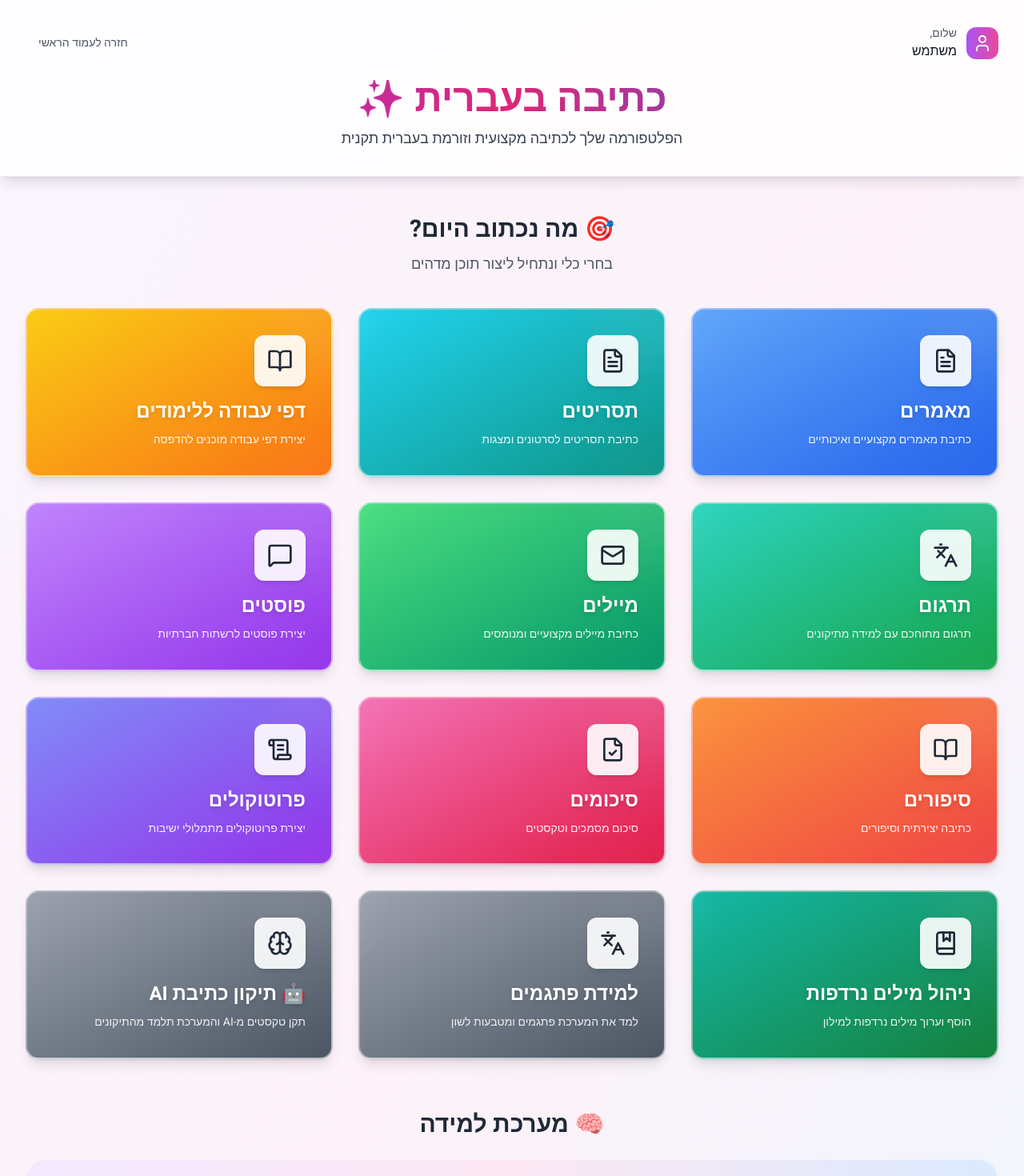
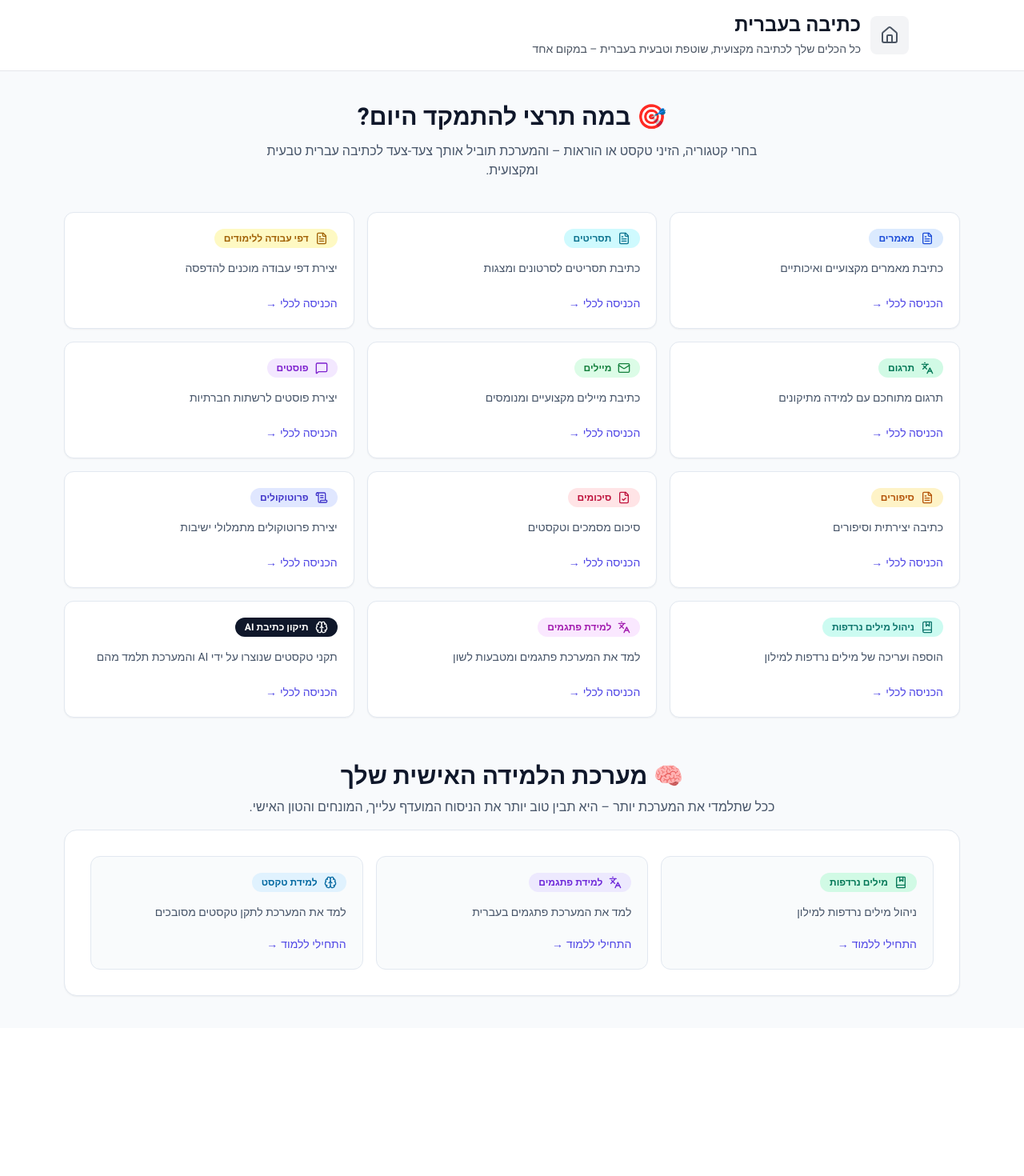
Before and after one commit to liatbenshai/ktiva-evrit, a Next.js app: page /dashboard in a window 1280 px wide. Shown: the top 1470 px of the page at 80% size. After the commit the page ends 1285 px from the top, so only its background shows below. Built offline with nearby package versions, Linux system fonts and the light colour scheme.

Commit message:
Refresh dashboard home layout

```diff
--- a/app/(dashboard)/dashboard/page.tsx
+++ b/app/(dashboard)/dashboard/page.tsx
@@ -1,20 +1,18 @@
 'use client'
 
 import Link from 'next/link';
-import { useState } from 'react';
 import {
+  BookMarked,
+  Brain,
+  FileCheck,
   FileText,
+  Home as HomeIcon,
+  Languages,
   Mail,
   MessageSquare,
-  BookOpen,
-  FileCheck,
   ScrollText,
-  User,
-  BookMarked,
-  Brain,
-  TrendingUp,
-  Languages
 } from 'lucide-react';
+import PageHeader from '@/components/layout/PageHeader';
 
 const modules = [
   {
@@ -22,259 +20,185 @@ const modules = [
     description: 'כתיבת מאמרים מקצועיים ואיכותיים',
     icon: FileText,
     href: '/dashboard/articles',
-    color: 'bg-blue-500',
+    badgeClass: 'bg-blue-100 text-blue-700',
   },
   {
     title: 'תסריטים',
     description: 'כתיבת תסריטים לסרטונים ומצגות',
     icon: FileText,
     href: '/dashboard/scripts',
-    color: 'bg-cyan-500',
+    badgeClass: 'bg-cyan-100 text-cyan-700',
   },
   {
     title: 'דפי עבודה ללימודים',
     description: 'יצירת דפי עבודה מוכנים להדפסה',
-    icon: BookOpen,
+    icon: FileText,
     href: '/dashboard/worksheets',
-    color: 'bg-yellow-500',
+    badgeClass: 'bg-yellow-100 text-yellow-700',
   },
   {
     title: 'תרגום',
     description: 'תרגום מתוחכם עם למידה מתיקונים',
     icon: Languages,
     href: '/dashboard/prompts',
-    color: 'bg-teal-500',
+    badgeClass: 'bg-emerald-100 text-emerald-700',
   },
   {
     title: 'מיילים',
     description: 'כתיבת מיילים מקצועיים ומנומסים',
     icon: Mail,
     href: '/dashboard/emails',
-    color: 'bg-green-500',
+    badgeClass: 'bg-green-100 text-green-700',
   },
   {
     title: 'פוסטים',
     description: 'יצירת פוסטים לרשתות חברתיות',
     icon: MessageSquare,
     href: '/dashboard/posts',
-    color: 'bg-purple-500',
+    badgeClass: 'bg-purple-100 text-purple-700',
   },
   {
     title: 'סיפורים',
     description: 'כתיבה יצירתית וסיפורים',
-    icon: BookOpen,
+    icon: FileText,
     href: '/dashboard/stories',
-    color: 'bg-orange-500',
+    badgeClass: 'bg-amber-100 text-amber-700',
   },
   {
     title: 'סיכומים',
     description: 'סיכום מסמכים וטקסטים',
     icon: FileCheck,
     href: '/dashboard/summaries',
-    color: 'bg-pink-500',
+    badgeClass: 'bg-rose-100 text-rose-700',
   },
   {
     title: 'פרוטוקולים',
     description: 'יצירת פרוטוקולים מתמלולי ישיבות',
     icon: ScrollText,
     href: '/dashboard/protocols',
-    color: 'bg-indigo-500',
+    badgeClass: 'bg-indigo-100 text-indigo-700',
   },
   {
     title: 'ניהול מילים נרדפות',
-    description: 'הוסף וערוך מילים נרדפות למילון',
+    description: 'הוספה ועריכה של מילים נרדפות למילון',
     icon: BookMarked,
     href: '/dashboard/synonyms',
-    color: 'bg-teal-600',
+    badgeClass: 'bg-teal-100 text-teal-700',
   },
   {
     title: 'למידת פתגמים',
     description: 'למד את המערכת פתגמים ומטבעות לשון',
     icon: Languages,
     href: '/dashboard/idioms',
-    color: 'bg-purple-600',
+    badgeClass: 'bg-fuchsia-100 text-fuchsia-700',
   },
   {
-    title: '🤖 תיקון כתיבת AI',
-    description: 'תקן טקסטים מ-AI והמערכת תלמד מהתיקונים',
+    title: 'תיקון כתיבת AI',
+    description: 'תקני טקסטים שנוצרו על ידי AI והמערכת תלמד מהם',
     icon: Brain,
     href: '/dashboard/ai-correction',
-    color: 'bg-gradient-to-r from-purple-600 to-pink-600',
+    badgeClass: 'bg-slate-900 text-white',
+  },
+];
+
+const learningTiles = [
+  {
+    title: 'מילים נרדפות',
+    description: 'ניהול מילים נרדפות למילון',
+    href: '/dashboard/synonyms',
+    icon: BookMarked,
+    badgeClass: 'bg-emerald-100 text-emerald-700',
+  },
+  {
+    title: 'למידת פתגמים',
+    description: 'למד את המערכת פתגמים בעברית',
+    href: '/dashboard/idioms',
+    icon: Languages,
+    badgeClass: 'bg-violet-100 text-violet-700',
+  },
+  {
+    title: 'למידת טקסט',
+    description: 'למד את המערכת לתקן טקסטים מסובכים',
+    href: '/dashboard/learn',
+    icon: Brain,
+    badgeClass: 'bg-sky-100 text-sky-700',
   },
 ];
 
 export default function DashboardPage() {
+  return (
+    <div className="min-h-screen bg-slate-50" dir="rtl">
+      <PageHeader
+        icon={HomeIcon}
+        title="כתיבה בעברית"
+        description="כל הכלים שלך לכתיבה מקצועית, שוטפת וטבעית בעברית – במקום אחד"
+      />
 
-  return (
-    <div className="min-h-screen bg-gradient-to-br from-purple-50 via-pink-50 to-blue-50" dir="rtl">
-      {/* Header */}
-      <header className="bg-white/80 backdrop-blur-sm shadow-lg border-b border-purple-100 sticky top-0 z-50">
-        <div className="max-w-7xl mx-auto px-3 sm:px-4 lg:px-8 py-4 sm:py-6 lg:py-8">
-          <div className="flex items-center justify-between mb-4 sm:mb-6">
-            <div className="flex items-center gap-2 sm:gap-3">
-              <div className="w-8 h-8 sm:w-10 sm:h-10 bg-gradient-to-r from-purple-500 to-pink-500 rounded-xl flex items-center justify-center flex-shrink-0">
-                <User className="w-4 h-4 sm:w-6 sm:h-6 text-white" />
+      <main className="mx-auto w-full max-w-6xl px-4 py-6 sm:py-10">
+        <section className="mb-8 flex flex-col items-center gap-3 text-center sm:mb-10">
+          <h2 className="text-2xl font-semibold text-slate-900 sm:text-3xl">
+            🎯 במה תרצי להתמקד היום?
+          </h2>
+          <p className="max-w-2xl text-sm text-slate-600 sm:text-base">
+            בחרי קטגוריה, הזיני טקסט או הוראות – והמערכת תוביל אותך צעד-צעד לכתיבה עברית טבעית ומקצועית.
+          </p>
+        </section>
+
+        <section aria-label="כלי כתיבה" className="space-y-6">
+          <div className="grid grid-cols-1 gap-4 sm:grid-cols-2 lg:grid-cols-3">
+            {modules.map(({ title, description, icon: Icon, href, badgeClass }) => (
+              <Link
+                key={href}
+                href={href}
+                className="group flex flex-col rounded-xl border border-slate-200 bg-white p-5 shadow-sm transition hover:-translate-y-1 hover:shadow-md focus-visible:outline-none focus-visible:ring-2 focus-visible:ring-indigo-400"
+              >
+                <div className={`mb-4 inline-flex w-fit items-center gap-2 rounded-full px-3 py-1 text-xs font-semibold ${badgeClass}`}>
+                  <Icon className="h-4 w-4" />
+                  <span>{title}</span>
                 </div>
-              <div>
-                <p className="text-xs sm:text-sm text-gray-600">שלום,</p>
-                <p className="text-sm sm:text-base font-medium text-gray-900">משתמש</p>
+                <p className="text-sm text-slate-600">{description}</p>
+                <span className="mt-6 inline-flex items-center gap-1 text-sm font-medium text-indigo-600 transition group-hover:gap-2">
+                  הכניסה לכלי
+                  <span aria-hidden>→</span>
+                </span>
+              </Link>
+            ))}
           </div>
-            </div>
-            <div className="flex gap-2">
-              <a
-                href="/"
-                className="flex items-center gap-1 sm:gap-2 px-2 sm:px-4 py-1.5 sm:py-2 text-xs sm:text-sm text-gray-600 hover:text-gray-800 hover:bg-gray-100 rounded-lg transition-colors"
-              >
-                <span className="hidden sm:inline">חזרה לעמוד הראשי</span>
-                <span className="sm:hidden">בית</span>
-              </a>
-            </div>
-          </div>
-          <div className="text-center">
-            <h1 className="text-3xl sm:text-4xl lg:text-5xl font-bold bg-gradient-to-r from-purple-600 via-pink-600 to-blue-600 bg-clip-text text-transparent px-2">
-              כתיבה בעברית ✨
-            </h1>
-            <p className="mt-2 sm:mt-3 text-sm sm:text-base lg:text-lg text-gray-700 font-medium px-2">
-              הפלטפורמה שלך לכתיבה מקצועית וזורמת בעברית תקנית
-            </p>
-          </div>
-        </div>
-      </header>
+        </section>
 
-      {/* Main Content */}
-      <main className="max-w-7xl mx-auto px-3 sm:px-4 lg:px-8 py-6 sm:py-8 lg:py-12">
-        <div className="mb-6 sm:mb-8 lg:mb-10 text-center">
-          <h2 className="text-2xl sm:text-3xl font-bold text-gray-800 mb-2 sm:mb-3 px-2">
-            🎯 מה נכתוב היום?
+        <section className="mt-14 space-y-4">
+          <div className="flex flex-col items-center gap-2 text-center">
+            <h2 className="text-2xl font-semibold text-slate-900 sm:text-3xl">
+              🧠 מערכת הלמידה האישית שלך
             </h2>
-          <p className="text-sm sm:text-base lg:text-lg text-gray-600 px-2">
-            בחרי כלי ונתחיל ליצור תוכן מדהים
+            <p className="max-w-3xl text-sm text-slate-600 sm:text-base">
+              ככל שתלמדי את המערכת יותר – היא תבין טוב יותר את הניסוח המועדף עלייך, המונחים והטון האישי.
             </p>
           </div>
 
-        {/* Modules Grid */}
-        <div className="grid grid-cols-1 sm:grid-cols-2 lg:grid-cols-3 gap-4 sm:gap-6 lg:gap-8">
-          {modules.map((module, index) => {
-            const Icon = module.icon;
-            return (
+          <div className="rounded-2xl border border-slate-200 bg-white p-6 shadow-sm sm:p-8">
+            <div className="grid grid-cols-1 gap-4 sm:grid-cols-3">
+              {learningTiles.map(({ title, description, href, icon: Icon, badgeClass }) => (
                 <Link
-                key={module.href}
-                href={module.href}
-                className="group block transform transition-all duration-300 hover:scale-105 hover:-translate-y-2"
-                style={{
-                  animationDelay: `${index * 50}ms`,
-                }}
+                  key={href}
+                  href={href}
+                  className="group flex flex-col rounded-xl border border-slate-200 bg-slate-50/80 p-5 transition hover:-translate-y-1 hover:border-indigo-200 hover:bg-white hover:shadow-md focus-visible:outline-none focus-visible:ring-2 focus-visible:ring-indigo-400"
                 >
-                <div className={`relative bg-gradient-to-br ${getGradientClass(module.color)} rounded-2xl shadow-lg p-8 hover:shadow-2xl transition-all duration-300 border-2 border-white/50`}>
-                  {/* Decorative element */}
-                  <div className="absolute top-0 right-0 w-24 h-24 bg-white/10 rounded-full -mr-8 -mt-8 blur-2xl"></div>
-
-                  <div className="relative">
-                    <div className="bg-white/90 backdrop-blur-sm p-4 rounded-xl w-fit mb-4 shadow-md group-hover:scale-110 transition-transform duration-300">
-                      <Icon className="w-8 h-8 text-gray-800" />
+                  <div className={`mb-4 inline-flex w-fit items-center gap-2 rounded-full px-3 py-1 text-xs font-semibold ${badgeClass}`}>
+                    <Icon className="h-4 w-4" />
+                    <span>{title}</span>
                   </div>
-                    <h3 className="text-2xl font-bold text-white mb-2 drop-shadow-md">
-                      {module.title}
-                    </h3>
-                    <p className="text-white/90 text-sm leading-relaxed">
-                      {module.description}
-                    </p>
-                  </div>
-
-                  {/* Hover arrow */}
-                  <div className="absolute bottom-6 left-6 opacity-0 group-hover:opacity-100 transition-opacity duration-300">
-                    <span className="text-white text-2xl">←</span>
+                  <p className="text-sm text-slate-600">{description}</p>
+                  <span className="mt-5 inline-flex items-center gap-1 text-sm font-medium text-indigo-600 transition group-hover:gap-2">
+                    התחילי ללמוד
+                    <span aria-hidden>→</span>
+                  </span>
+                </Link>
+              ))}
             </div>
           </div>
-              </Link>
-            );
-          })}
-        </div>
-
-        {/* Learning Section */}
-        <div className="mt-16">
-          <h2 className="text-3xl font-bold text-gray-800 mb-6 text-center">
-            🧠 מערכת למידה
-          </h2>
-
-          <div className="bg-gradient-to-r from-purple-100 via-pink-100 to-blue-100 rounded-3xl shadow-xl border-2 border-white/50 p-12 mb-8">
-            <div className="text-center mb-8">
-              <div className="text-6xl mb-4">🤖</div>
-              <h3 className="text-2xl font-bold text-gray-800 mb-3">
-                למד את המערכת עברית תקנית
-              </h3>
-              <p className="text-gray-700 text-lg max-w-3xl mx-auto leading-relaxed">
-                המערכת יוצרת עבורך טקסטים בעברית. כשתתקן אותם, היא תשמור את התיקונים ותלמד מהם.
-                ככל שתתקן יותר, כך המערכת תשתפר ותבין מה זה עברית תקנית ומושלמת.
-              </p>
-            </div>
-
-            <div className="grid grid-cols-1 md:grid-cols-3 gap-6 mt-8">
-              <Link href="/dashboard/synonyms" className="group block transform transition-all duration-300 hover:scale-105">
-                <div className="relative bg-gradient-to-br from-teal-500 to-green-700 rounded-2xl shadow-lg p-6 hover:shadow-2xl transition-all duration-300 border-2 border-white/50 h-full">
-                  <div className="bg-white/90 backdrop-blur-sm p-4 rounded-xl w-fit mb-4 shadow-md group-hover:scale-110 transition-transform duration-300">
-                    <BookMarked className="w-6 h-6 text-gray-800" />
-                  </div>
-                  <h3 className="text-xl font-bold text-white mb-2 drop-shadow-md">
-                    מילים נרדפות
-                  </h3>
-                  <p className="text-white/90 text-sm">
-                    ניהול מילים נרדפות למילון
-                  </p>
-                </div>
-              </Link>
-
-              <Link href="/dashboard/idioms" className="group block transform transition-all duration-300 hover:scale-105">
-                <div className="relative bg-gradient-to-br from-purple-500 to-pink-700 rounded-2xl shadow-lg p-6 hover:shadow-2xl transition-all duration-300 border-2 border-white/50 h-full">
-                  <div className="bg-white/90 backdrop-blur-sm p-4 rounded-xl w-fit mb-4 shadow-md group-hover:scale-110 transition-transform duration-300">
-                    <Languages className="w-6 h-6 text-gray-800" />
-                  </div>
-                  <h3 className="text-xl font-bold text-white mb-2 drop-shadow-md">
-                    למידת פתגמים
-                  </h3>
-                  <p className="text-white/90 text-sm">
-                    למד את המערכת פתגמים בעברית
-                  </p>
-                </div>
-              </Link>
-
-              <Link href="/dashboard/learn" className="group block transform transition-all duration-300 hover:scale-105">
-                <div className="relative bg-gradient-to-br from-blue-500 to-cyan-700 rounded-2xl shadow-lg p-6 hover:shadow-2xl transition-all duration-300 border-2 border-white/50 h-full">
-                  <div className="bg-white/90 backdrop-blur-sm p-4 rounded-xl w-fit mb-4 shadow-md group-hover:scale-110 transition-transform duration-300">
-                    <Brain className="w-6 h-6 text-gray-800" />
-                  </div>
-                  <h3 className="text-xl font-bold text-white mb-2 drop-shadow-md">
-                    למידת טקסט
-                  </h3>
-                  <p className="text-white/90 text-sm">
-                    למד את המערכת תיקון טקסטים
-                  </p>
-                </div>
-              </Link>
-            </div>
-          </div>
-        </div>
+        </section>
       </main>
-
-      {/* Footer decoration */}
-      <div className="h-32 bg-gradient-to-t from-purple-100/50 to-transparent"></div>
     </div>
   );
 }
-
-// Helper function to get gradient colors
-function getGradientClass(baseColor: string) {
-  const gradients: { [key: string]: string } = {
-    'bg-blue-500': 'from-blue-400 to-blue-600',
-    'bg-cyan-500': 'from-cyan-400 to-teal-600',
-    'bg-yellow-500': 'from-yellow-400 to-orange-500',
-    'bg-teal-500': 'from-teal-400 to-green-600',
-    'bg-teal-600': 'from-teal-500 to-green-700',
-    'bg-green-500': 'from-green-400 to-emerald-600',
-    'bg-purple-500': 'from-purple-400 to-purple-600',
-    'bg-orange-500': 'from-orange-400 to-red-500',
-    'bg-pink-500': 'from-pink-400 to-rose-600',
-    'bg-indigo-500': 'from-indigo-400 to-purple-600',
-  };
-  return gradients[baseColor] || 'from-gray-400 to-gray-600';
-}
```
Lines whose indentation alone changed are shown as unchanged.
